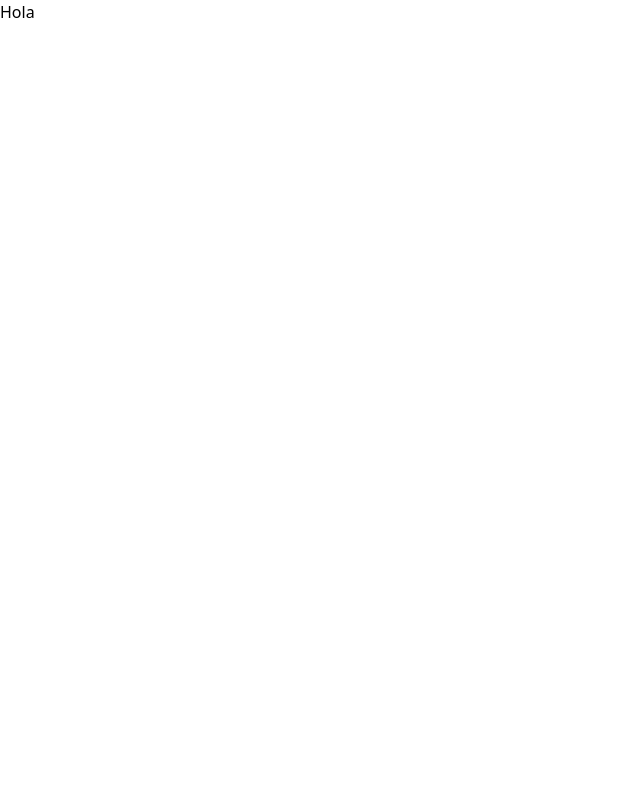
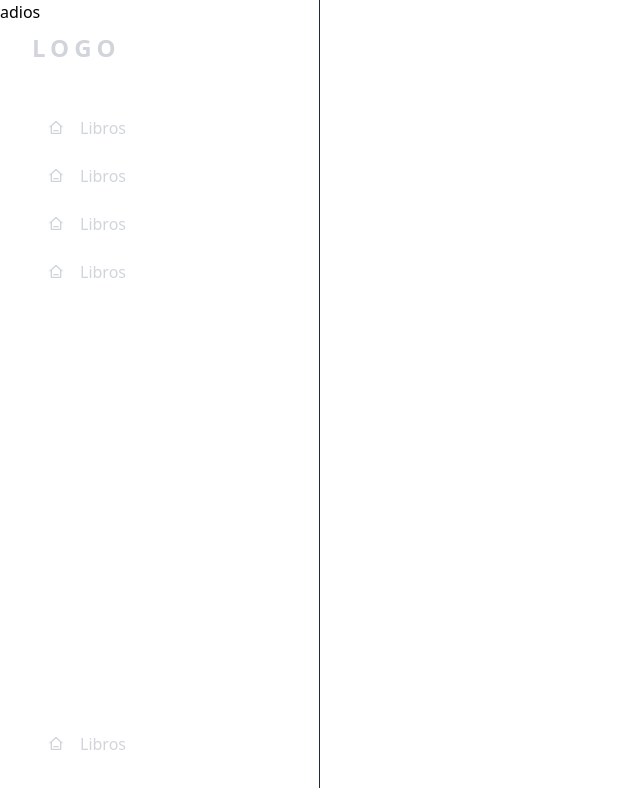
Before and after one commit to RicardoMeneses/bookshop-dashboard, a Next.js app: page / in a window 1280 px wide. Shown: the top 788 px of the page, without its empty margins (0-640 px from the left). Built offline with nearby package versions, Linux system fonts and the light colour scheme.

Commit message:
SideBar Component

```diff
--- a/package.json
+++ b/package.json
@@ -17,6 +17,7 @@
     "next": "13.2.3",
     "react": "18.2.0",
     "react-dom": "18.2.0",
+    "react-icons": "^4.8.0",
     "typescript": "4.9.5"
   },
   "devDependencies": {
--- /dev/null
+++ b/src/components/SideBar.tsx
@@ -0,0 +1,83 @@
+import Link from 'next/link';
+import { useState } from 'react';
+import { RiHome3Line, RiMenu3Fill, RiCloseLine } from 'react-icons/ri';
+
+const SideBar = () => {
+  const [open, setOpen] = useState(false);
+
+  const toggleMenu = () => {
+    setOpen(!open);
+  };
+  return (
+    <aside
+      className={`transition-all duration-500 fixed top-0 w-80 h-full overflow-y-auto border-r border-gray-800 p-8 flex flex-col justify-between lg:left-0 ${
+        open ? 'left-0' : '-left-full'
+      } `}
+    >
+      <div>
+        {/* Logo */}
+        <h1 className='text-gray-300 uppercase font-bold text-2xl tracking-[5px] mb-10'>Logo</h1>
+        <ul>
+          <li>
+            <Link
+              href='/'
+              className='text-gray-300 flex items-center gap-4 hover:bg-gray-300 py-3 px-4 rounded-2xl transition-colors'
+            >
+              <RiHome3Line />
+              Libros
+            </Link>
+          </li>
+          <li>
+            <Link
+              href='/'
+              className='text-gray-300 flex items-center gap-4 hover:bg-gray-300 py-3 px-4 rounded-2xl transition-colors'
+            >
+              <RiHome3Line />
+              Libros
+            </Link>
+          </li>
+          <li>
+            <Link
+              href='/'
+              className='text-gray-300 flex items-center gap-4 hover:bg-gray-300 py-3 px-4 rounded-2xl transition-colors'
+            >
+              <RiHome3Line />
+              Libros
+            </Link>
+          </li>
+          <li>
+            <Link
+              href='/'
+              className='text-gray-300 flex items-center gap-4 hover:bg-gray-300 py-3 px-4 rounded-2xl transition-colors'
+            >
+              <RiHome3Line />
+              Libros
+            </Link>
+          </li>
+        </ul>
+      </div>
+      <div>
+        <ul>
+          <li>
+            <Link
+              href='/'
+              className='text-gray-300 flex items-center gap-4 hover:bg-gray-300 py-3 px-4 rounded-2xl transition-colors'
+            >
+              <RiHome3Line />
+              Libros
+            </Link>
+          </li>
+        </ul>
+      </div>
+      {/* Boton menu movil */}
+      <button
+        onClick={toggleMenu}
+        className='lg:hidden fixed bottom-8 right-6 p-2 text-lg rounded-full'
+      >
+        {open ? <RiCloseLine /> : <RiMenu3Fill />}
+      </button>
+    </aside>
+  );
+};
+
+export default SideBar;
--- /dev/null
+++ b/src/components/layouts/Dashboard.tsx
@@ -0,0 +1,13 @@
+import { DashboardLayoutProps } from '@/interfaces/dashboard.interface';
+import SideBar from '../SideBar';
+
+const Dashboard: React.FC<DashboardLayoutProps> = ({ children }) => {
+  return (
+    <div className=' min-h-screen'>
+      <SideBar />
+      <div>{children}</div>
+    </div>
+  );
+};
+
+export default Dashboard;
--- /dev/null
+++ b/src/interfaces/dashboard.interface.ts
@@ -0,0 +1,3 @@
+export interface DashboardLayoutProps {
+  children: React.ReactNode;
+}
--- a/src/pages/index.tsx
+++ b/src/pages/index.tsx
@@ -1,7 +1,9 @@
+import Dashboard from '@/components/layouts/Dashboard';
+
 export default function Home() {
   return (
-    <>
-      <h1>Hola</h1>
-    </>
+    <Dashboard>
+      <h1>adios</h1>
+    </Dashboard>
   );
 }
```
Also changed, not shown: 1 other file (tests, documents, lock files or other folders).
